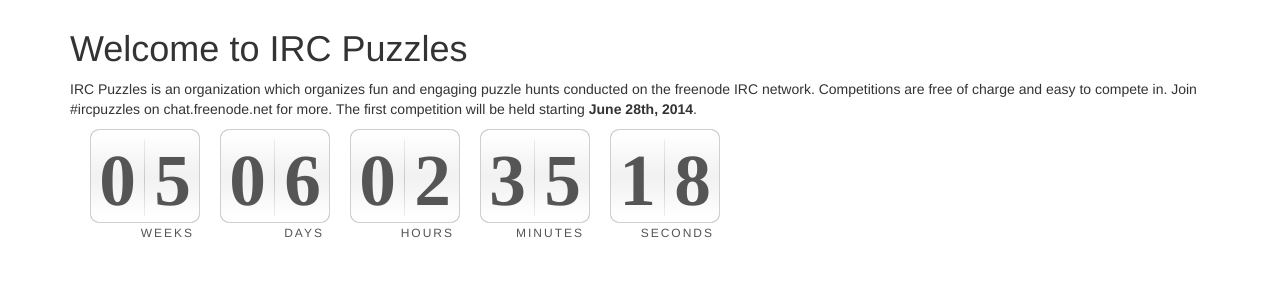
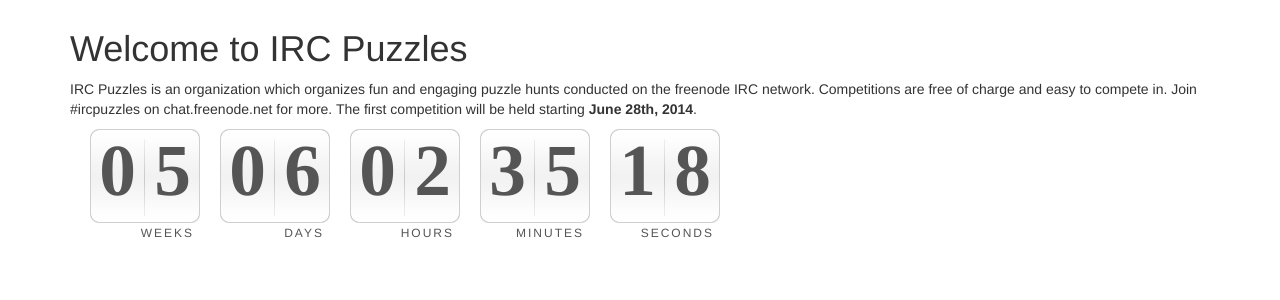
Before and after one commit to ircpuzzles/scoreboard, a Python web app: template templates/index.html in a window 1280 px wide. Shown: the part 51-351 px from the top of the page. Run offline with Jinja, Linux system fonts and the light colour scheme; the template is opened without the code that fills it, so the values that code supplies are empty; some libraries are stand-ins or nearby versions.

Commit message:
Line height

```diff
--- a/templates/index.html
+++ b/templates/index.html
@@ -14,7 +14,7 @@
         position: relative;
     }
     .dash .digit {
-        line-height: auto !important;
+        line-height: normal !important;
         font-size: 55pt;
         font-weight: bold;
         float: left;
```
